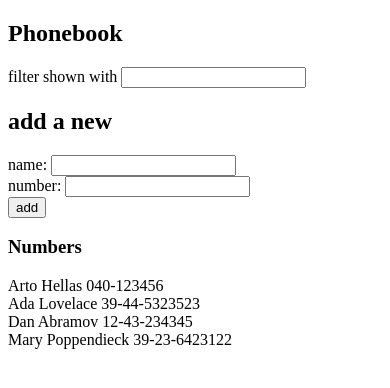
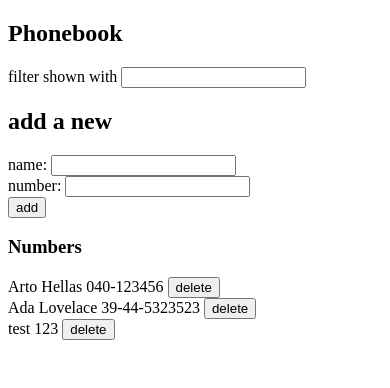
Before and after one commit to rudnam/FSO, a React (Create React App) app in the folder part2/phonebook/: page / in a window 390 px wide. Shown: the top 388 px of the page. Built offline with nearby package versions, Linux system fonts and the light colour scheme; data requests are answered from the project's data file.

Commit message:
Do 2.14: The Phonebook step9

```diff
--- a/part2/phonebook/db.json
+++ b/part2/phonebook/db.json
@@ -1,5 +1,5 @@
 {
-    "persons":[
+  "persons": [
     {
       "name": "Arto Hellas",
       "number": "040-123456",
@@ -11,14 +11,9 @@
       "id": 2
     },
     {
-        "name": "Dan Abramov",
-        "number": "12-43-234345",
+      "name": "test",
+      "number": "123",
       "id": 3
-      },
-      {
-        "name": "Mary Poppendieck",
-        "number": "39-23-6423122",
-        "id": 4
     }
   ]
 }
--- a/part2/phonebook/src/App.js
+++ b/part2/phonebook/src/App.js
@@ -1,8 +1,8 @@
 import { useState, useEffect } from 'react'
-import axios from 'axios'
 import Filter from './components/Filter'
 import PersonForm from './components/PersonForm'
 import Persons from './components/Persons'
+import PersonService from './services/PersonService'
 
 const App = () => {
   const [persons, setPersons] = useState([])
@@ -11,10 +11,10 @@ const App = () => {
   const [filterValue, setFilterValue] = useState('')
 
   useEffect(() => {
-    axios
-      .get('http://localhost:3001/persons')
-      .then(response => {
-        setPersons(response.data)
+    PersonService
+      .getAll()
+      .then(initialPersons => {
+        setPersons(initialPersons)
       })
   }, [])
 
@@ -25,12 +25,17 @@ const App = () => {
       return
     }
 
-    setPersons([...persons].concat({
-      name: newName,
-      number: newNumber,
-      id: persons.length + 1}))
-    setNewName('')
-    setNewNumber('')
+    PersonService
+      .create({
+        name: newName,
+        number: newNumber,
+        id: persons.length + 1})
+      .then(returnedPerson => {
+        setPersons(persons.concat(returnedPerson))
+        setNewName('')
+        setNewNumber('')
+      })
+
   }
 
   const handlefilterValueChange = (event) => {
@@ -43,6 +48,17 @@ const App = () => {
 
   const handleNumberChange = (event) => {
     setNewNumber(event.target.value)
+  }
+
+  const deletePerson = (personToDelete) => {
+    if (window.confirm(`Delete ${personToDelete.name}?`))
+    PersonService
+      .deletePerson(personToDelete.id)
+      .then(returnedPerson => {
+        setPersons(persons.filter(person => {
+          return person.id !== personToDelete.id
+        }))
+      })
   }
 
   const toShow = persons.filter(person => {
@@ -61,7 +77,9 @@ const App = () => {
         numberHandler={handleNumberChange}
         addHandler={addPerson} />
       <h3>Numbers</h3>
-      <Persons toShow={toShow} />
+      <Persons
+        toShow={toShow}
+        deleteHandler={deletePerson}/>
     </div>
   )
 }
--- a/part2/phonebook/src/components/Persons.js
+++ b/part2/phonebook/src/components/Persons.js
@@ -1,7 +1,7 @@
-const Persons = ({ toShow }) => (
+const Persons = ({ toShow, deleteHandler }) => (
     <>
     {toShow.map((person) =>
-        <span key={person.id}>{person.name} {person.number}<br/></span> )}
+        <span key={person.id}>{person.name} {person.number} <button onClick={() => deleteHandler(person)}>delete</button><br/></span> )}
     </>
 )
 
--- /dev/null
+++ b/part2/phonebook/src/services/PersonService.js
@@ -0,0 +1,25 @@
+/* eslint-disable import/no-anonymous-default-export */
+import axios from 'axios'
+const baseUrl = 'http://localhost:3001/persons'
+
+const getAll = () => {
+    const request = axios.get(baseUrl)
+    return request.then(response => response.data)
+}
+
+const create = newObject => {
+    const request = axios.post(baseUrl, newObject)
+    return request.then(response => response.data)
+}
+
+const update = (id, newObject) => {
+    const request = axios.put(`${baseUrl}/${id}`, newObject)
+    return request.then(response => response.data)
+}
+
+const deletePerson = id => {
+    const request = axios.delete(`${baseUrl}/${id}`)
+    return request.then(response => response.data)
+}
+
+export default { getAll, create, update, deletePerson }
```
Lines whose indentation alone changed are shown as unchanged.
